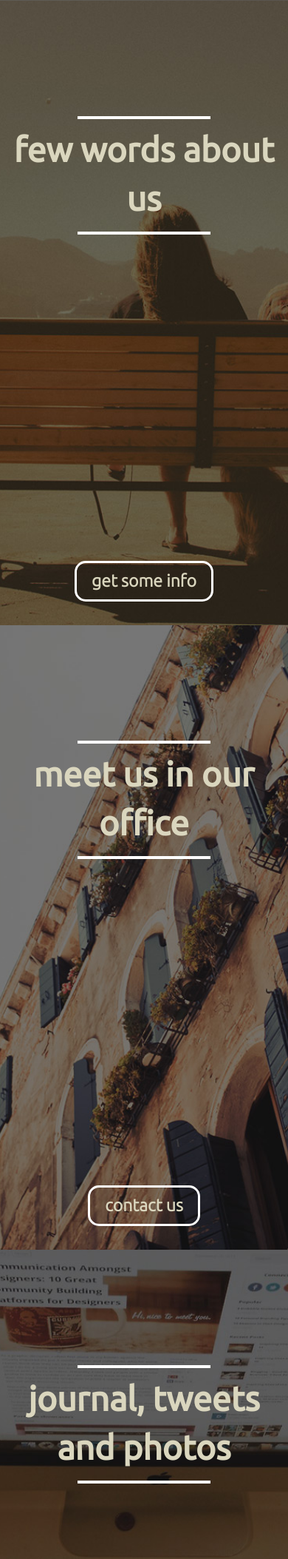
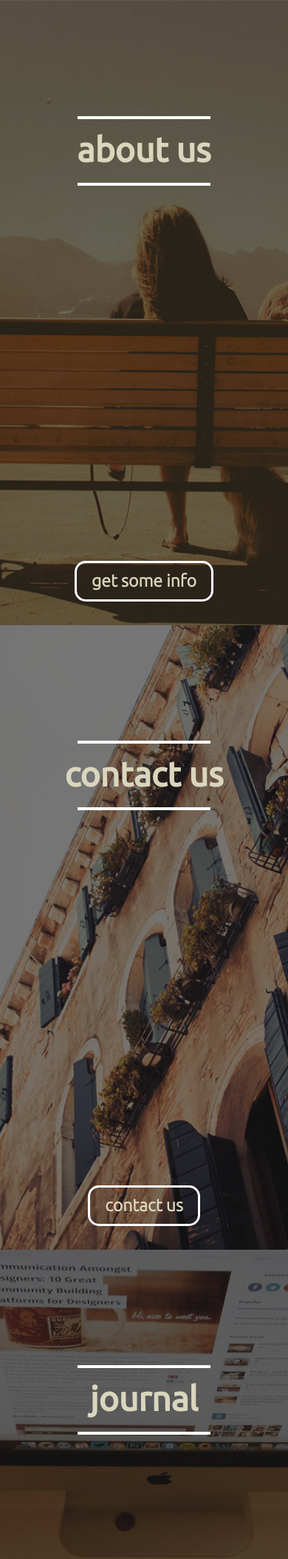
Before and after one commit to KatalpaApps/MainPage, a PHP site: page / in a window 390 px wide. Shown: the part 1687-3794 px from the top of the page at 74% size. Run offline with PHP 8.4, Linux system fonts and the light colour scheme.

Commit message:
Landscape done

```diff
--- a/css/app-responsive.css
+++ b/css/app-responsive.css
@@ -53,7 +53,7 @@ body.pmr-open nav.push-menu-right {
             font-size: 3.5em;
     }
 }
-@media screen and (max-width: 480px) {
+@media screen and (max-width: 639px) {
   section.photo
   {
       padding-top: 40%;
@@ -63,6 +63,28 @@ body.pmr-open nav.push-menu-right {
       font-size: 2.2em;
 
   }
+
+}
+@media screen and (max-width: 639px) and (orientation: landscape) {
+      .menu a
+  {
+      font-size: .7em;
+  }
+   .menu a span
+   {
+       padding-top: 5px;
+       padding-bottom: 5px;
+   }
+
+    #menu-right-social-media
+    {
+        border-top: none;
+        max-height: 48px;
+    }
+   #menu-right-social-media span
+   {
+       padding: 0 25px;
+   }
 }
  @media screen and (min-width: 640px) and (max-width: 800px) {
   section.photo
@@ -81,7 +103,7 @@ body.pmr-open nav.push-menu-right {
 } @media screen and (max-width: 800px) and (orientation: landscape) {
   section.photo
   {
-      padding-top: 10%;
+      padding-top: 15%;
   }
     .page-title
   {
@@ -95,3 +117,8 @@ body.pmr-open nav.push-menu-right {
 display: inline !important;
 }
 }
+@media (max-width: 767px){
+.page-title .visible-xs {
+display: inline !important;
+}
+}
--- a/index.htm
+++ b/index.htm
@@ -46,7 +46,6 @@
         return (isMobile.Android() || isMobile.BlackBerry() || isMobile.iOS() || isMobile.Opera() || isMobile.Windows());
     }
 };
-if( isMobile.any() ) alert($(window).height()+" "+$(window).innerHeight());
         </script>
     </head>
     <body>
@@ -129,7 +128,7 @@ if( isMobile.any() ) alert($(window).height()+" "+$(window).innerHeight());
                 <section id="landing-about-us" class="auto-height photo container-fluid text-center">
                     <div class="page-title">
                         <div class="hr-up"></div>
-                        <p><a href="about-us.html">few words about us</a></p>
+                        <p><a href="about-us.html"><span class="visible-md visible-lg">few words</span> about us</a></p>
                         <div class="hr-down"></div>
                     </div>
                     <div class="subpage-footer center-content">
@@ -139,7 +138,7 @@ if( isMobile.any() ) alert($(window).height()+" "+$(window).innerHeight());
                 <section id="landing-meet-us" class="auto-height photo container-fluid text-center">
                     <div class="page-title">
                         <div class="hr-up"></div>
-                        <p><a href="contact.html">meet us in our office</a></p>
+                        <p><a href="contact.html"><span class="visible-md visible-lg">meet us in our office</span><span class="visible-xs visible-sm">contact us</span></a></p>
                         <div class="hr-down"></div>
                     </div>
                     <div class="subpage-footer center-content">
@@ -149,7 +148,7 @@ if( isMobile.any() ) alert($(window).height()+" "+$(window).innerHeight());
                 <section id="landing-journal" class="auto-height photo container-fluid text-center">
                     <div class="page-title">
                         <div class="hr-up"></div>
-                        <p><a href="journal.html">journal, tweets and photos</a></p>
+                        <p><a href="journal.html">journal<span class="visible-md visible-lg">, tweets and photos</span></a></p>
                         <div class="hr-down"></div>
                     </div>
                     <div class="subpage-footer center-content">
```
